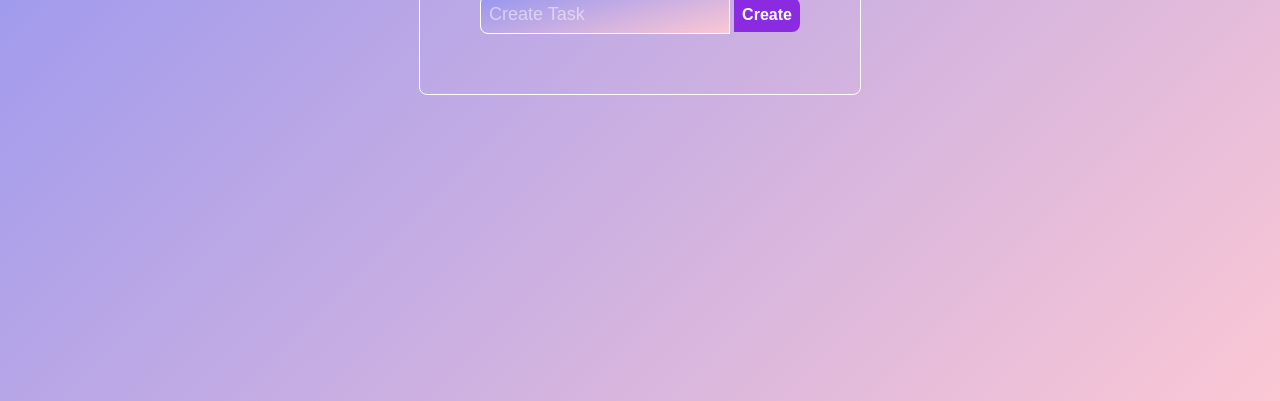
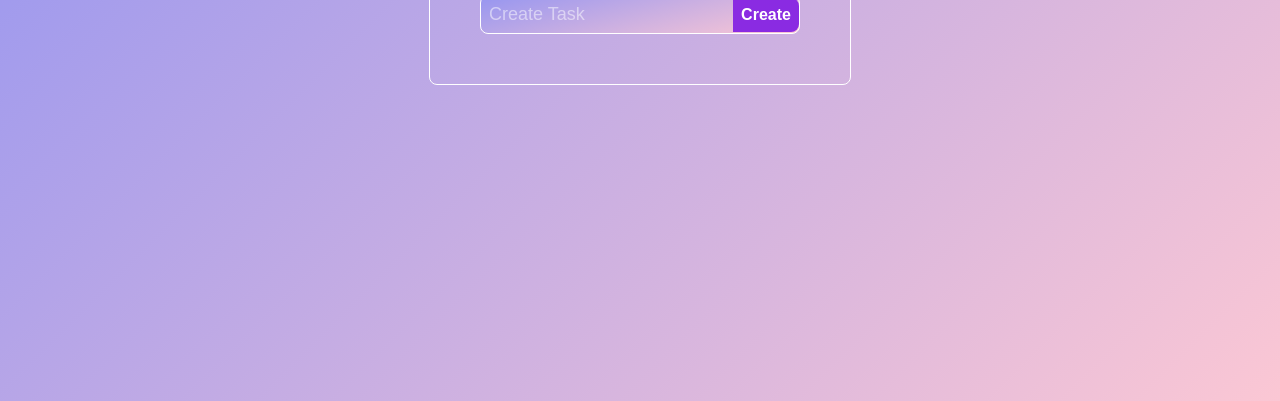
Before and after one commit to RopeJuve/ToDoList, a plain HTML site: page index.html in a window 1280 px wide. Shown: the part 399-800 px from the top of the page. Drawn offline with Linux system fonts and the light colour scheme.

Commit message:
initial commit

```diff
--- a/style.css
+++ b/style.css
@@ -35,18 +35,18 @@ h1{
 
 .task-wraper{
     display: flex;
-    padding: 10px;
+    border: 1px solid white;
+    border-radius: 8px;
+    background-image: linear-gradient(165deg, #9796f0 1%, #FBC7D4 100%);
 }
 
 .task-wraper input{
     color: inherit;
-    background-image: linear-gradient(165deg, #9796f0 1%, #FBC7D4 100%);
+    background-color: transparent;
     padding: 8px;
-    border: 1px solid white;
+    border: none;
     text-align: left;
     font-size: 18px;
-    border-bottom-left-radius: 8px;
-    border-top-left-radius: 8px;
 }
 
 .task-wraper input::placeholder {
```
Also changed, not shown: util.js (deleted).
